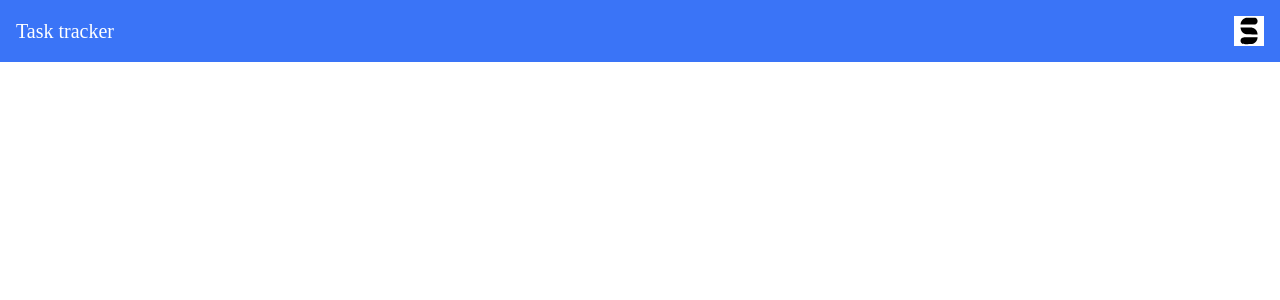
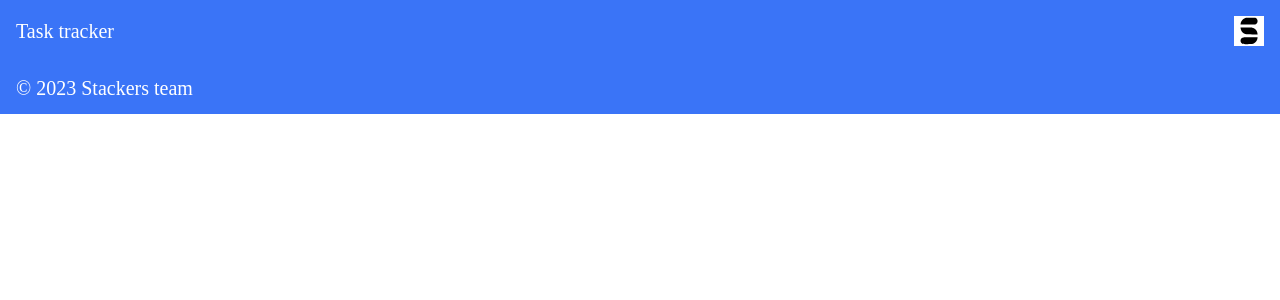
Before and after one commit to fs/itis-task-tracker-2023, a React (Create React App) app: page / in a window 1280 px wide. Shown: the top 300 px of the page. Built offline with nearby package versions, Linux system fonts and the light colour scheme.

Commit message:
add footer component

```diff
--- a/src/App.jsx
+++ b/src/App.jsx
@@ -1,7 +1,13 @@
 import Header from "./components/Header/Header";
+import Footer from "./components/Footer/Footer";
 
 const App = () => {
-  return <Header />;
+  return (
+    <>
+      <Header />
+      <Footer />
+    </>
+  );
 };
 
 export default App;
--- /dev/null
+++ b/src/components/Footer/Footer.jsx
@@ -0,0 +1,19 @@
+import styled from "styled-components";
+
+const COPYRIGHT_TEXT = "© 2023 Stackers team";
+
+const Wrapper = styled.header`
+  display: flex;
+  align-items: center;
+
+  padding: 1rem;
+  background-color: #3a74f7;
+  color: white;
+  font-size: 20px;
+`;
+
+const Footer = () => {
+  return <Wrapper>{COPYRIGHT_TEXT}</Wrapper>;
+};
+
+export default Footer;
```
